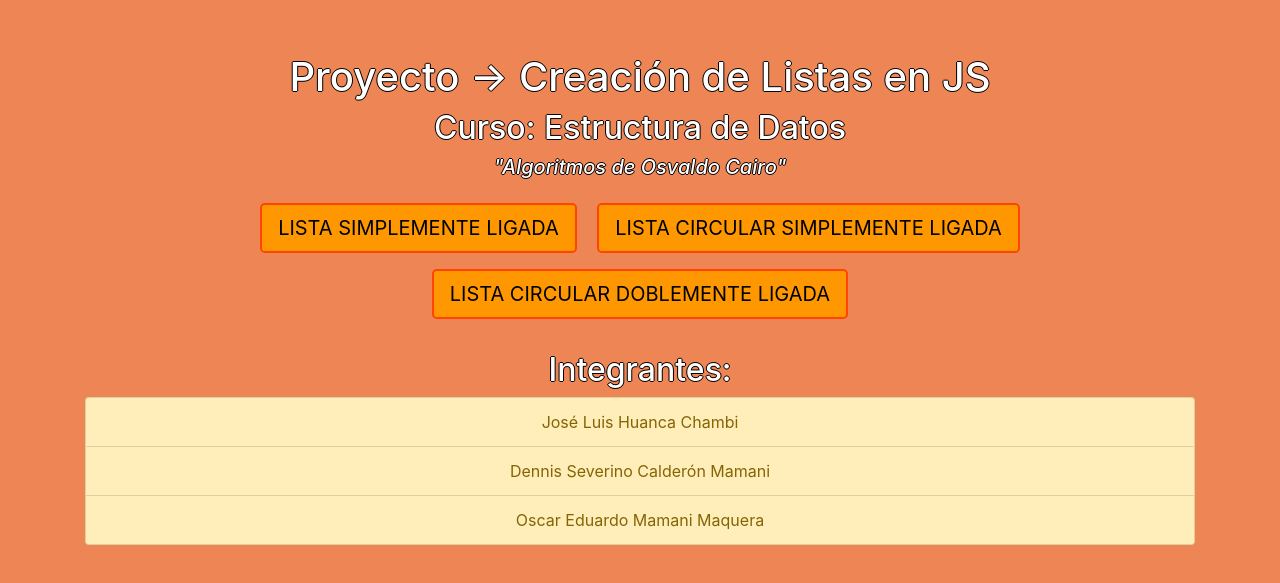
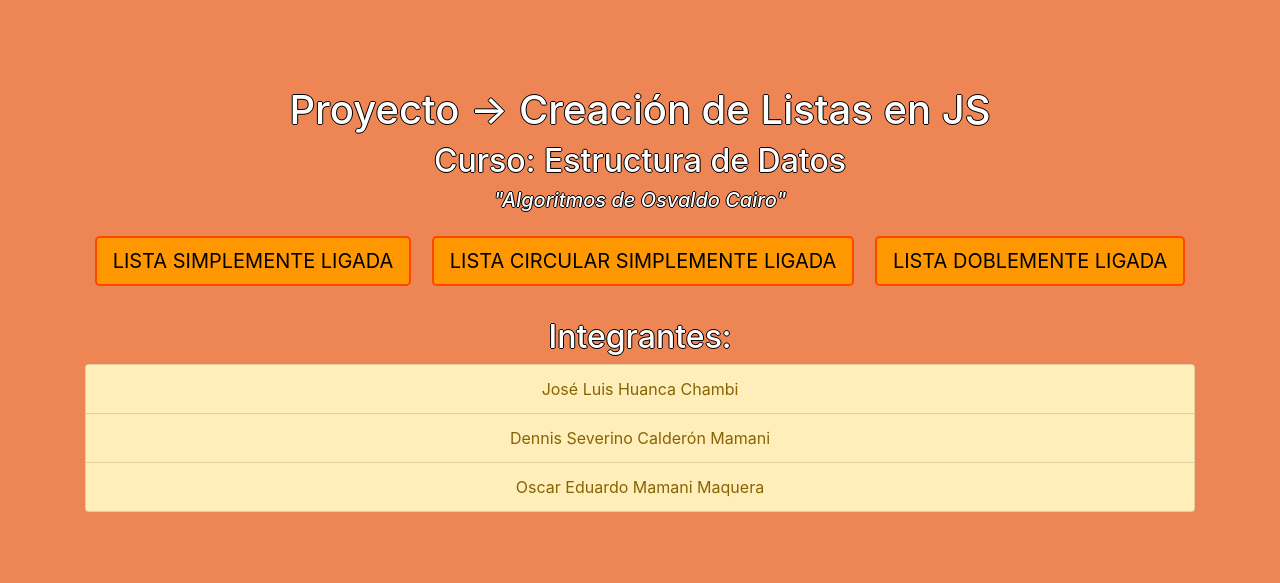
Before and after one commit to OskarRa/Grupo01, a plain HTML site: page index.html in a window 1280 px wide. Shown: the part 113-696 px from the top of the page. Drawn offline with nearby package versions, Linux system fonts and the light colour scheme; some packages are replaced by stand-ins of ours; a script that the page names is missing.

Commit message:
Cambio nombre a lista en la interfaz web

```diff
--- a/index.html
+++ b/index.html
@@ -81,7 +81,7 @@
 						<div class="botones">
 							<button type="button" class="btn btn-info btn-lg" onclick="LstSimpLig()">LISTA SIMPLEMENTE LIGADA</button>
 							<button type="button" class="btn btn-info btn-lg" onclick="LstCirSimpLig()">LISTA CIRCULAR SIMPLEMENTE LIGADA</button>
-							<button type="button" class="btn btn-info btn-lg" onclick="LstDobLig()">LISTA CIRCULAR DOBLEMENTE LIGADA</button>
+							<button type="button" class="btn btn-info btn-lg" onclick="LstDobLig()">LISTA DOBLEMENTE LIGADA</button>
 						</div>
 						<br>
 						<div>
```
